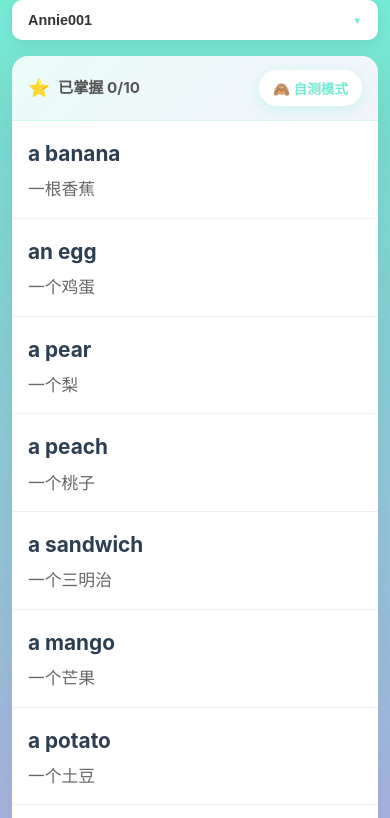
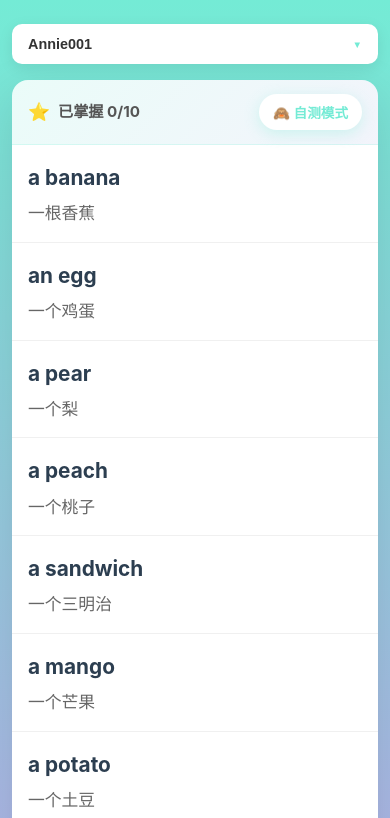
Before and after one commit to playwjj/easy-word, a website built with Vite: page index.html in a window 390 px wide. Shown: the top 818 px of the page. Built offline with nearby package versions, Linux system fonts and the light colour scheme.

Commit message:
样式优化

```diff
--- a/src/style.css
+++ b/src/style.css
@@ -289,9 +289,9 @@ body {
   }
 
   #app {
-    padding: 16px 12px;
-    padding-top: env(safe-area-inset-top, 16px);
-    padding-bottom: env(safe-area-inset-bottom, 16px);
+    padding: 24px 12px;
+    padding-top: calc(env(safe-area-inset-top, 0px) + 24px);
+    padding-bottom: calc(env(safe-area-inset-bottom, 0px) + 24px);
   }
 
   #word-list-nav {
```
